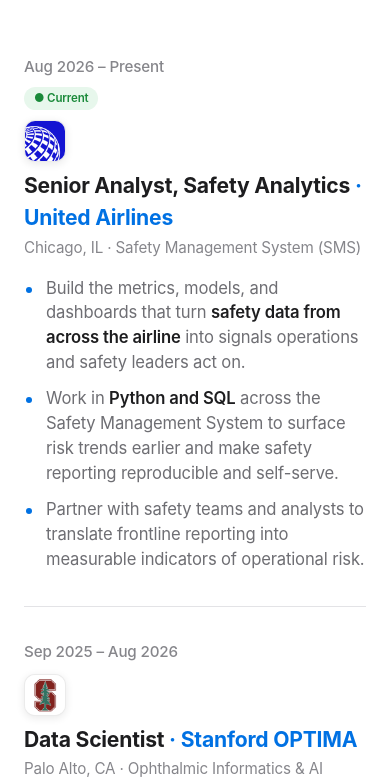
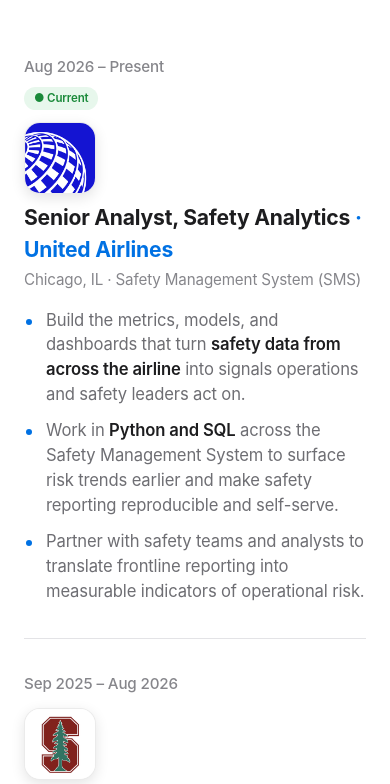
Before and after one commit to SaiMulagan/saimulagan.github.io, a plain HTML site: page index.html in a window 390 px wide. Shown: the part 5800-6584 px from the top of the page. Drawn offline with Linux system fonts and the light colour scheme.

Commit message:
Scale up the experience logo tiles
58px read as an afterthought next to the dates. 96px on desktop and
72px on mobile, with the radius and shadow scaled to match.

Co-Authored-By: Claude Opus 5 <noreply@anthropic.com>
Claude-Session: https://claude.ai/code/session_011hEjMFMKx9h2Ft57Xo8PLx

```diff
--- a/index.html
+++ b/index.html
@@ -204,9 +204,9 @@
   .job .when { color: var(--faint); font-size: 0.95rem; font-weight: 500; padding-top: 4px; }
   .job .when .now { display: inline-block; margin-top: 8px; font-size: 0.72rem; font-weight: 600; color: #1a8a3a; background: #e7f7ec; border-radius: 980px; padding: 3px 10px; }
   .job .when .co-logo {
-    display: block; width: 58px; height: 58px; margin-top: 16px;
-    border-radius: 13px; border: 1px solid rgba(0,0,0,0.08);
-    box-shadow: 0 2px 8px rgba(0,0,0,0.09);
+    display: block; width: 96px; height: 96px; margin-top: 18px;
+    border-radius: 21px; border: 1px solid rgba(0,0,0,0.08);
+    box-shadow: 0 4px 14px rgba(0,0,0,0.11);
     object-fit: cover; background: #fff;
   }
   .job h3 { font-size: 1.32rem; font-weight: 700; letter-spacing: -0.01em; }
@@ -270,7 +270,7 @@
     .stat-strip > *:nth-child(2) { border-right: 0; }
     .job { grid-template-columns: 1fr; gap: 8px; }
     .job .when { padding-top: 0; }
-    .job .when .co-logo { width: 42px; height: 42px; border-radius: 11px; margin-top: 10px; }
+    .job .when .co-logo { width: 72px; height: 72px; border-radius: 16px; margin-top: 12px; }
     section { padding: 76px 0; }
     .hero { padding: 60px 0 0; }
   }
```
